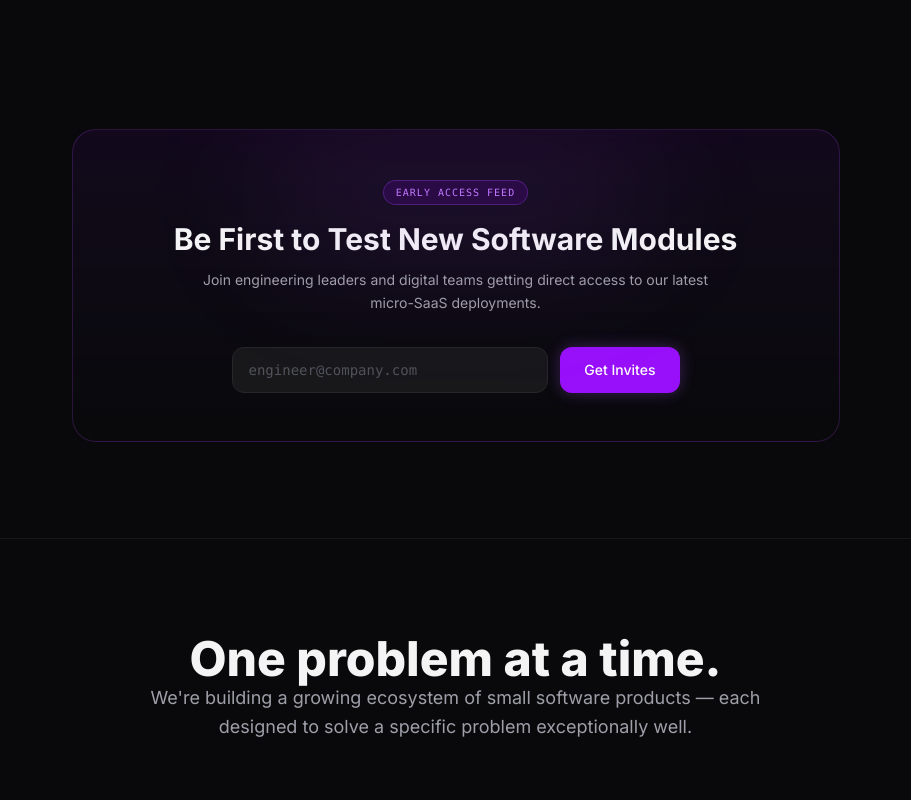
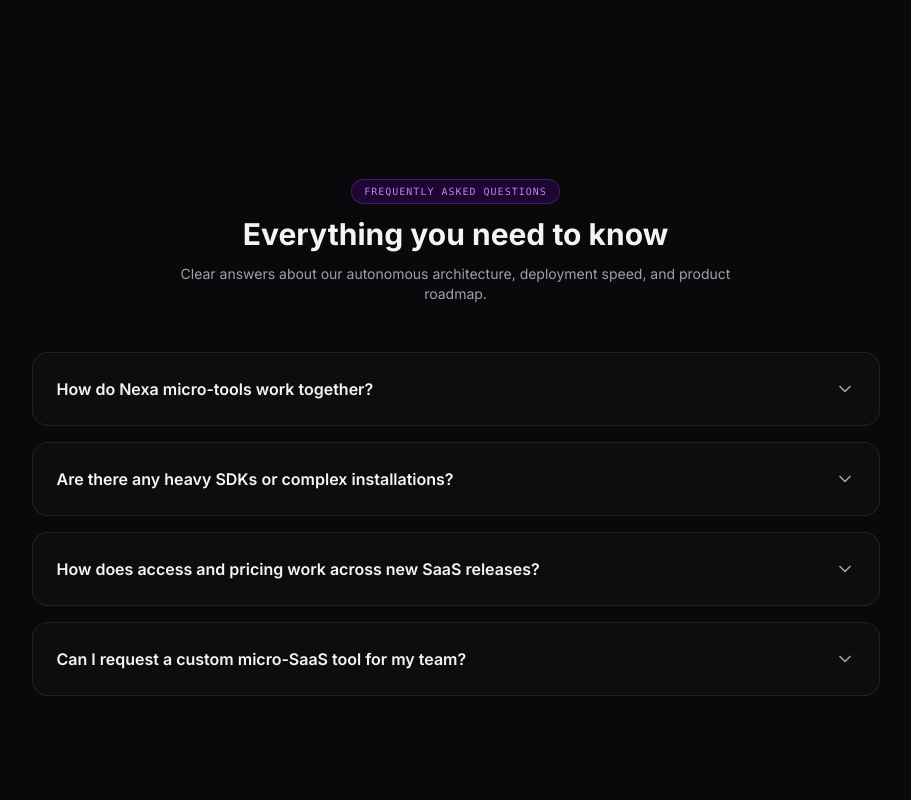
Before and after one commit to kev236/Nexa-labs, a Next.js app: page / in a window 1280 px wide. Shown: the part 2340-3140 px from the top of the page, without its empty margins (177-1088 px from the left). Built offline with nearby package versions, Linux system fonts and the light colour scheme; no server answers.

Commit message:
feat: add interactive FAQ component to resolve client objections and enhance homepage layout

```diff
--- a/app/page.tsx
+++ b/app/page.tsx
@@ -4,6 +4,7 @@ import ProductCard from '@/components/ProductCard'
 import InteractiveDemo from '@/components/InteractiveDemo'
 import StatsCounter from '@/components/StatsCounter'
 import NewsletterWaitlist from '@/components/NewsletterWaitlist'
+import FAQ from '@/components/FAQ'
 import { getProducts, Product } from '@/data/products'
 
 export const revalidate = 60
@@ -120,6 +121,9 @@ export default async function HomePage() {
         </div>
       </section>
 
+      {/* FAQ SECTION */}
+      <FAQ />
+
       {/* NEWSLETTER / EARLY ACCESS */}
       <section className="max-w-4xl mx-auto px-6 w-full">
         <FadeIn direction="up">
--- /dev/null
+++ b/components/FAQ.tsx
@@ -0,0 +1,90 @@
+'use client'
+
+import { useState } from 'react'
+import FadeIn from '@/components/FadeIn'
+import { ChevronDown } from 'lucide-react'
+
+interface FAQItem {
+  question: string
+  answer: string
+}
+
+const faqs: FAQItem[] = [
+  {
+    question: 'How do Nexa micro-tools work together?',
+    answer:
+      'Each Nexa tool is built as an autonomous, lightweight module. You can use them independently to solve a single problem or chain them together via API/webhooks to automate entire workflows.',
+  },
+  {
+    question: 'Are there any heavy SDKs or complex installations?',
+    answer:
+      'No. All tools are designed with a zero-bloat philosophy. Most integrations require just a lightweight API key or a simple drop-in script with sub-15ms execution speeds.',
+  },
+  {
+    question: 'How does access and pricing work across new SaaS releases?',
+    answer:
+      'Early access members get immediate entry into new beta tools. Once a tool goes live, it features transparent usage-based or simple flat-monthly tiers with no hidden contracts.',
+  },
+  {
+    question: 'Can I request a custom micro-SaaS tool for my team?',
+    answer:
+      'Yes. Our product pipeline is heavily driven by user votes and feedback. You can submit concept proposals through "In The Lab" or directly contact our engineering team.',
+  },
+]
+
+export default function FAQ() {
+  const [openIndex, setOpenIndex] = useState<number | null>(null)
+
+  const toggle = (index: number) => {
+    setOpenIndex(openIndex === index ? null : index)
+  }
+
+  return (
+    <section className="max-w-4xl mx-auto px-6 w-full py-12">
+      <FadeIn direction="up">
+        <div className="text-center space-y-3 mb-12">
+          <span className="text-[10px] font-mono tracking-widest text-purple-400 uppercase border border-purple-500/30 bg-purple-950/40 px-3 py-1 rounded-full inline-block">
+            Frequently Asked Questions
+          </span>
+          <h2 className="text-3xl font-bold text-zinc-100">
+            Everything you need to know
+          </h2>
+          <p className="text-zinc-400 text-sm max-w-xl mx-auto">
+            Clear answers about our autonomous architecture, deployment speed, and product roadmap.
+          </p>
+        </div>
+
+        <div className="space-y-4">
+          {faqs.map((faq, index) => {
+            const isOpen = openIndex === index
+            return (
+              <div
+                key={index}
+                className="rounded-2xl border border-zinc-800/80 bg-zinc-900/30 overflow-hidden transition-colors"
+              >
+                <button
+                  onClick={() => toggle(index)}
+                  className="w-full flex items-center justify-between p-6 text-left cursor-pointer focus:outline-none"
+                >
+                  <span className="text-base font-semibold text-zinc-100">
+                    {faq.question}
+                  </span>
+                  <ChevronDown
+                    className={`w-5 h-5 text-zinc-400 transition-transform duration-300 ${
+                      isOpen ? 'rotate-180 text-purple-400' : ''
+                    }`}
+                  />
+                </button>
+                {isOpen && (
+                  <div className="px-6 pb-6 text-sm text-zinc-400 leading-relaxed border-t border-zinc-800/40 pt-4">
+                    {faq.answer}
+                  </div>
+                )}
+              </div>
+            )
+          })}
+        </div>
+      </FadeIn>
+    </section>
+  )
+}
```
